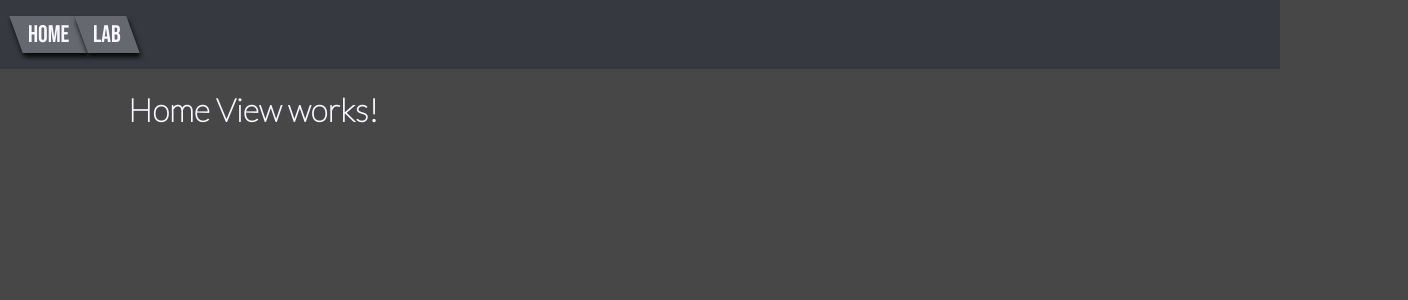
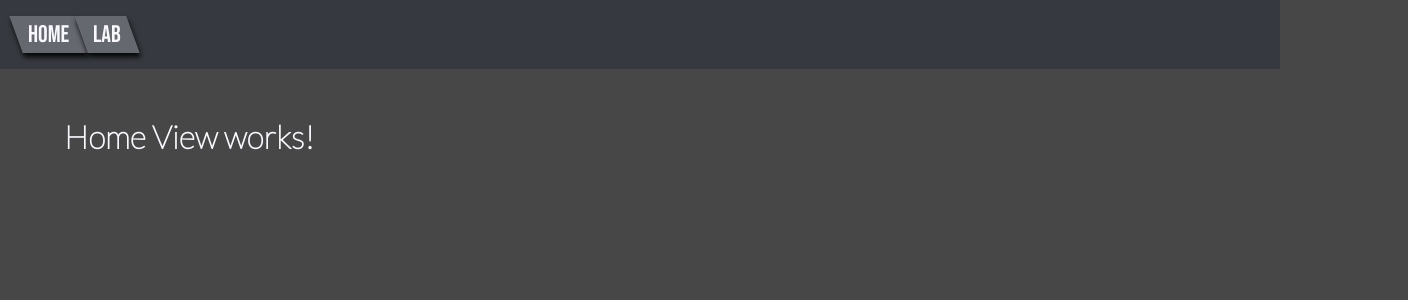
Before and after one commit to fiddster/react-ts-lab, a React (Create React App) app: page / in a window 1280 px wide. Shown: the top 300 px of the page, 1408 px wide, since content can reach past the window. Built offline with nearby package versions, Linux system fonts and the light colour scheme.

Commit message:
update styles body and container

```diff
--- a/src/styles/global.scss
+++ b/src/styles/global.scss
@@ -1,6 +1,8 @@
 
 body{
     margin: 0;
+    width: 100%;
+    height: 100%;
     background-color: $color-background-dark;
     color: $color-text-primary;
     font-family: 'Lato', sans-serif;
--- a/src/styles/layouts.scss
+++ b/src/styles/layouts.scss
@@ -1,8 +1,7 @@
 
 .container {
-    width: 100%;
-    margin-left: 10%;
-    margin-right: 10%;
+    width: 90%;
+    margin: 3rem auto;
 }
 
 .flex-row {
--- a/src/views/lab/LabView.tsx
+++ b/src/views/lab/LabView.tsx
@@ -2,7 +2,7 @@ import React from 'react'
 
 export const LabView = () =>  {
     return (
-        <div>
+        <div className="container">
             <h1>Routing and labview works!</h1>
         </div>
     )
```
